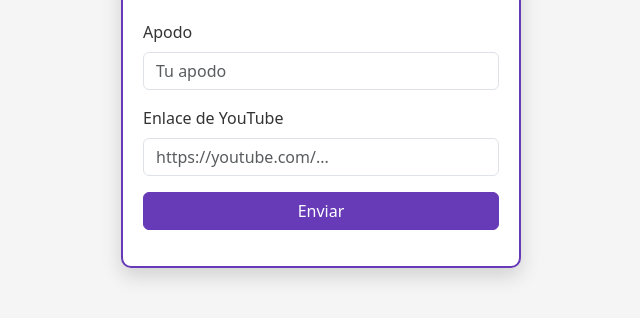
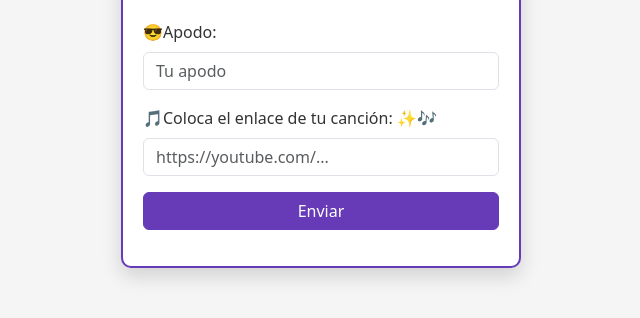
Before and after one commit to sharonfiore/playlistinstituto.github.io-, a plain HTML site: page index.html in a window 1280 px wide. Shown: the part 114-432 px from the top of the page, without its empty margins (319-959 px from the left). Drawn offline with nearby package versions, Linux system fonts and the light colour scheme.

Commit message:
Update nombre index.html

```diff
--- a/index.html
+++ b/index.html
@@ -41,7 +41,7 @@
             <h2 class="text-center mb-4">Ingresa tu Canción</h2>
             <form id="songForm">
                 <div class="mb-3">
-                    <label for="nickname" class="form-label">Apodo</label>
+                    <label for="nickname" class="form-label">😎Apodo:</label>
                     <input
                         type="text"
                         class="form-control"
@@ -51,7 +51,7 @@
                         required>
                 </div>
                 <div class="mb-3">
-                    <label for="youtubeLink" class="form-label">Enlace de YouTube</label>
+                    <label for="youtubeLink" class="form-label">🎵Coloca el enlace de tu canción: ✨🎶</label>
                     <input
                         type="url"
                         class="form-control"
```
